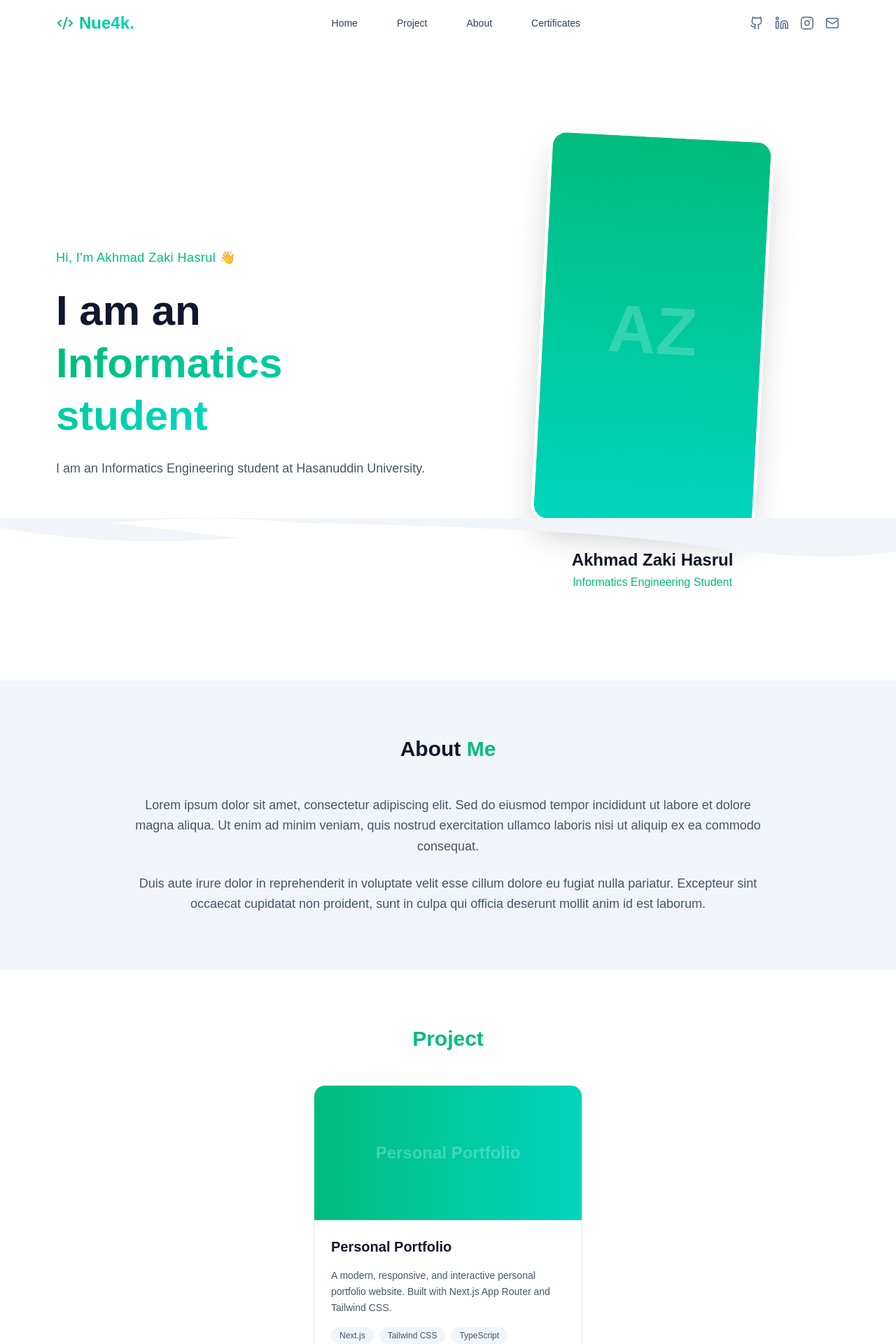
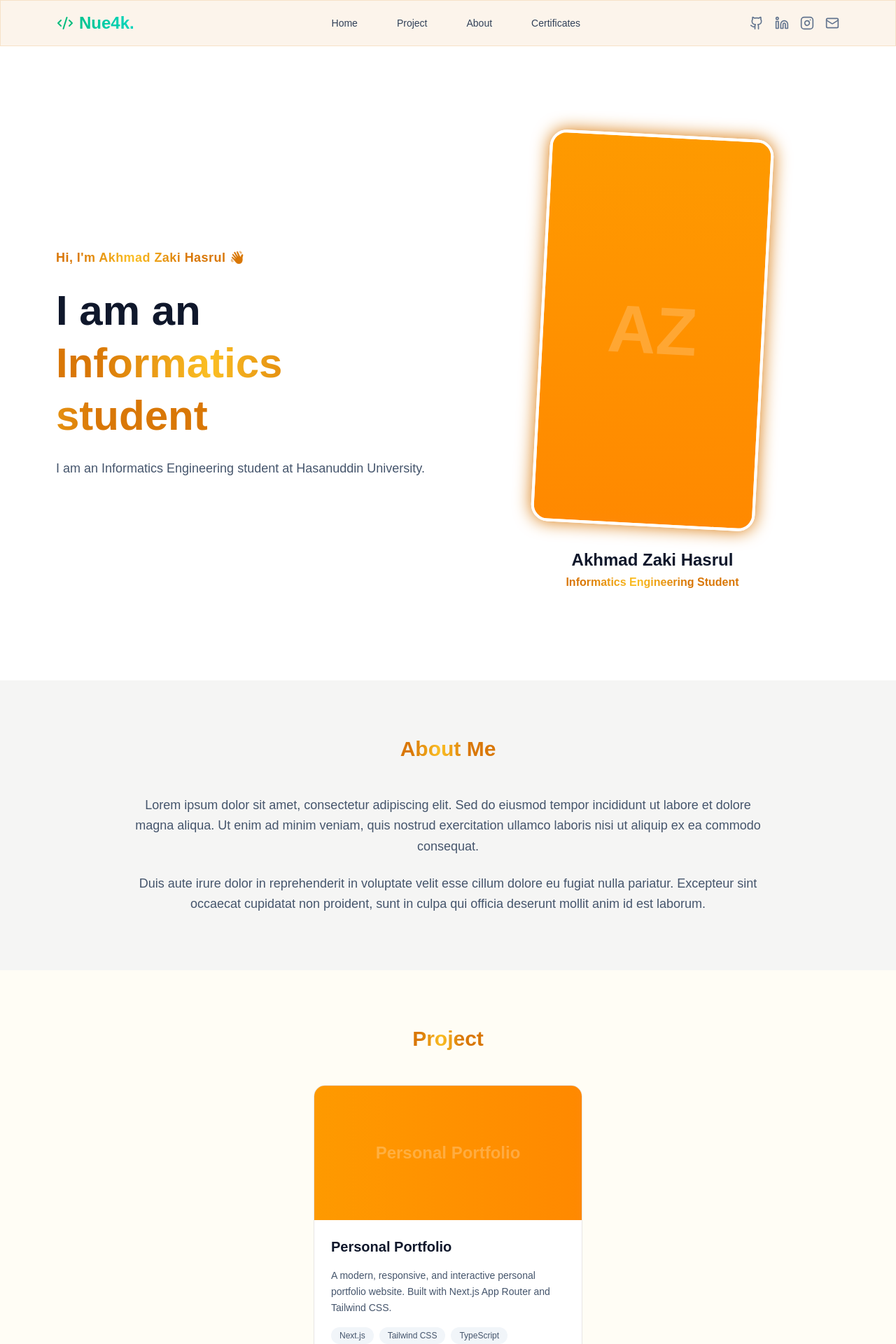
Before and after one commit to Nue4k/Portofolio-Nue, a Next.js app in the folder frontend/: page / in a window 1280 px wide. Shown: the top 1920 px of the page at 70% size. Built offline with nearby package versions, Linux system fonts and the light colour scheme.

Commit message:
-Change the Light theme tone & Still For Dark
- Add shine text animation effect (ShineText component)

- Add glow shadow effect on profile photo

```diff
--- a/frontend/app/globals.css
+++ b/frontend/app/globals.css
@@ -1,10 +1,11 @@
 @import "tailwindcss";
 
 :root {
-  --background: #ffffff;
-  --foreground: #171717;
-
-  --primary: #10b981;
+  /* Earth Theme - Light Mode (Warm Tan) */
+  --background: #e8ddd4;
+  --foreground: #2d2620;
+  --primary: #d97706;
+  --primary-light: #fbbf24;
 }
 
 @theme inline {
@@ -15,11 +16,13 @@
   --color-primary: var(--primary);
 }
 
-
 @media (prefers-color-scheme: dark) {
   :root {
+    /* Dark Mode - Blue/Emerald Theme (unchanged) */
     --background: #0a0a0a;
     --foreground: #ededed;
+    --primary: #10b981;
+    --primary-light: #5eead4;
   }
 }
 
@@ -29,8 +32,51 @@ body {
   font-family: Arial, Helvetica, sans-serif;
 }
 
+/* Glass Effect */
 .glass {
-  background: rgba(255, 255, 255, 0.1);
+  background: rgba(217, 119, 6, 0.08);
   backdrop-filter: blur(10px);
-  border: 1px solid rgba(255, 255, 255, 0.1);
+  border: 1px solid rgba(217, 119, 6, 0.15);
 }
+
+@media (prefers-color-scheme: dark) {
+  .glass {
+    background: rgba(255, 255, 255, 0.1);
+    border: 1px solid rgba(255, 255, 255, 0.1);
+  }
+}
+
+/* Shine Text Animation */
+.shine-text {
+  background: linear-gradient(to right, var(--primary) 0%, var(--primary-light) 15%, var(--primary) 30%);
+  background-size: 200% auto;
+  background-position: 0%;
+  -webkit-background-clip: text;
+  -webkit-text-fill-color: transparent;
+  background-clip: text;
+  animation: shine 3s infinite linear;
+}
+
+@keyframes shine {
+  0% {
+    background-position: 0%;
+  }
+
+  100% {
+    background-position: 200%;
+  }
+}
+
+/* Glow Shadow Effect */
+.glow-shadow {
+  transition: 0.5s;
+  transition-property: box-shadow;
+  box-shadow: 0 0 25px var(--primary);
+}
+
+.glow-shadow:hover {
+  box-shadow: 0 0 5px var(--primary),
+    0 0 25px var(--primary),
+    0 0 50px var(--primary),
+    0 0 100px var(--primary);
+}
--- a/frontend/app/layout.tsx
+++ b/frontend/app/layout.tsx
@@ -27,7 +27,7 @@ export default function RootLayout({
   return (
     <html lang="en">
       <body
-        className={`${geistSans.variable} ${geistMono.variable} antialiased`}
+        className={`${geistSans.variable} ${geistMono.variable} antialiased bg-stone-300 dark:bg-slate-950 text-stone-800 dark:text-slate-100`}
       >
 
         <Navbar />
--- a/frontend/src/components/About.tsx
+++ b/frontend/src/components/About.tsx
@@ -1,11 +1,13 @@
+import ShineText from './ShineText';
+
 export default function About() {
     return (
-        <section id="about" className="py-20 px-8 md:px-20 w-full bg-slate-100 dark:bg-slate-800">
+        <section id="about" className="py-20 px-8 md:px-20 w-full bg-stone-100 dark:bg-slate-800">
             <div className="max-w-6xl mx-auto">
 
                 {/* Judul Section */}
                 <h2 className="text-3xl font-bold text-center mb-12 text-slate-900 dark:text-white">
-                    About <span className="text-emerald-500">Me</span>
+                    <ShineText>About Me</ShineText>
                 </h2>
 
                 {/* Deskripsi Diri (Centered) */}
--- a/frontend/src/components/Hero.tsx
+++ b/frontend/src/components/Hero.tsx
@@ -1,19 +1,20 @@
 import Link from 'next/link';
+import ShineText from './ShineText';
 
 export default function Hero() {
     return (
-        <section id="home" className="pt-32 pb-16 px-8 md:px-20 md:pt-48 md:pb-32 w-full flex flex-col-reverse md:flex-row items-center gap-12 justify-center">
+        <section id="home" className="pt-32 pb-16 px-8 md:px-20 md:pt-48 md:pb-32 w-full flex flex-col-reverse md:flex-row items-center gap-12 justify-center relative">
 
             {/* Bagian Kiri: Teks & Intro */}
             <div className="flex-1 text-center md:text-left space-y-6">
-                <h2 className="text-emerald-500 font-medium tracking-wide text-lg">
-                    Hi, I'm Akhmad Zaki Hasrul 👋
+                <h2 className="font-medium tracking-wide text-lg">
+                    <ShineText>Hi, I'm Akhmad Zaki Hasrul 👋</ShineText>
                 </h2>
                 <h1 className="text-4xl md:text-6xl font-bold text-slate-900 dark:text-white leading-tight">
                     I am an <br />
-                    <span className="bg-clip-text text-transparent bg-linear-to-r from-emerald-500 to-teal-400">
+                    <ShineText className="text-4xl md:text-6xl">
                         Informatics student
-                    </span>
+                    </ShineText>
                 </h1>
                 <p className="text-slate-600 dark:text-slate-400 text-lg max-w-2xl mx-auto md:mx-0">
                     I am an Informatics Engineering student at Hasanuddin University.
@@ -27,7 +28,7 @@ export default function Hero() {
             <div className="flex-1 relative flex flex-col items-center">
 
                 {/* Kotak Foto (Rasio 9:16) */}
-                <div className="relative w-64 h-112 md:w-80 md:h-140 mx-auto bg-linear-to-b from-emerald-500 to-teal-400 rounded-3xl overflow-hidden border-4 border-white dark:border-slate-800 shadow-2xl rotate-3 hover:rotate-0 transition-all duration-500">
+                <div className="glow-shadow relative w-64 h-112 md:w-80 md:h-140 mx-auto bg-linear-to-b from-amber-500 to-orange-400 dark:from-emerald-500 dark:to-teal-400 rounded-3xl overflow-hidden border-4 border-white dark:border-slate-800 shadow-2xl rotate-3 hover:rotate-0 transition-all duration-500">
                     {/* Placeholder Initial */}
                     <div className="w-full h-full flex items-center justify-center text-white text-8xl font-bold opacity-20 select-none">
                         AZ
@@ -39,20 +40,12 @@ export default function Hero() {
                     <h3 className="text-2xl font-bold text-slate-900 dark:text-white">
                         Akhmad Zaki Hasrul
                     </h3>
-                    <p className="text-emerald-500 font-medium mt-1">
-                        Informatics Engineering Student
+                    <p className="font-medium mt-1">
+                        <ShineText>Informatics Engineering Student</ShineText>
                     </p>
                 </div>
 
             </div>
-
-
-            {/* Wave Separator */}
-            <div className="absolute bottom-0 left-0 w-full overflow-hidden leading-0">
-                <svg data-name="Layer 1" xmlns="http://www.w3.org/2000/svg" viewBox="0 0 1200 120" preserveAspectRatio="none" className="relative block w-[calc(100%+1.3px)] h-[60px]">
-                    <path d="M321.39,56.44c-58-10.79-114.16-30.13-172-41.86,82.39-16.72,168.19-17.73,250.45-.39C823.78,31,906.67,72,985.66,92.83c70.05,18.48,146.53,26.09,214.34,3V0H0V27.35A600.21,600.21,0,0,0,321.39,56.44Z" className="fill-slate-100 dark:fill-slate-800"></path>
-                </svg>
-            </div>
         </section>
     );
 }
--- a/frontend/src/components/Portfolio.tsx
+++ b/frontend/src/components/Portfolio.tsx
@@ -1,5 +1,6 @@
 import { ExternalLink, Github, ArrowRight } from 'lucide-react';
 import Link from 'next/link';
+import ShineText from './ShineText';
 
 export default function Portfolio() {
     const projects = [
@@ -7,17 +8,17 @@ export default function Portfolio() {
             title: "Personal Portfolio",
             desc: "A modern, responsive, and interactive personal portfolio website. Built with Next.js App Router and Tailwind CSS.",
             tech: ["Next.js", "Tailwind CSS", "TypeScript"],
-            color: "from-emerald-500 to-teal-400"
+            color: "from-amber-500 to-orange-400 dark:from-emerald-500 dark:to-teal-400"
         },
     ];
 
     return (
-        <section id="portfolio" className="py-20 px-8 md:px-20 w-full bg-white dark:bg-slate-900">
+        <section id="portfolio" className="py-20 px-8 md:px-20 w-full bg-amber-50/50 dark:bg-slate-900">
             <div className="max-w-6xl mx-auto">
 
                 {/* Judul Section */}
                 <h2 className="text-3xl font-bold text-center mb-12 text-slate-900 dark:text-white">
-                    <span className="text-emerald-500">Project</span>
+                    <ShineText>Project</ShineText>
                 </h2>
 
                 {/* Grid Projects */}
@@ -25,7 +26,7 @@ export default function Portfolio() {
                     {projects.map((project, index) => (
                         <div
                             key={index}
-                            className="group w-full max-w-sm bg-white dark:bg-slate-800 rounded-2xl overflow-hidden border border-slate-200 dark:border-slate-700 hover:border-emerald-500 dark:hover:border-emerald-500 transition-all duration-300 hover:shadow-xl hover:-translate-y-2"
+                            className="group w-full max-w-sm bg-white dark:bg-slate-800 rounded-2xl overflow-hidden border border-stone-200 dark:border-slate-700 hover:border-amber-500 dark:hover:border-emerald-500 transition-all duration-300 hover:shadow-xl hover:-translate-y-2"
                         >
                             {/* Gambar/Thumbnail Dummy */}
                             <div className={`h-48 w-full bg-linear-to-r ${project.color} flex items-center justify-center`}>
@@ -34,7 +35,7 @@ export default function Portfolio() {
 
                             {/* Content */}
                             <div className="p-6 space-y-4">
-                                <h3 className="text-xl font-bold text-slate-900 dark:text-white group-hover:text-emerald-500 transition-colors">
+                                <h3 className="text-xl font-bold text-slate-900 dark:text-white group-hover:text-amber-600 dark:group-hover:text-emerald-500 transition-colors">
                                     {project.title}
                                 </h3>
                                 <p className="text-slate-600 dark:text-slate-400 text-sm leading-relaxed">
@@ -52,10 +53,10 @@ export default function Portfolio() {
 
                                 {/* Link Buttons */}
                                 <div className="pt-4 flex items-center gap-4">
-                                    <Link href="#" className="flex items-center gap-2 text-sm font-medium text-slate-700 dark:text-slate-300 bg-slate-100 dark:bg-slate-700/50 px-4 py-2 rounded-lg shadow-sm hover:shadow-md hover:bg-emerald-50 dark:hover:bg-emerald-900/20 hover:text-emerald-500 active:shadow-none active:translate-y-0.5 transition-all">
+                                    <Link href="#" className="flex items-center gap-2 text-sm font-medium text-slate-700 dark:text-slate-300 bg-stone-100 dark:bg-slate-700/50 px-4 py-2 rounded-lg shadow-sm hover:shadow-md hover:bg-amber-50 dark:hover:bg-emerald-900/20 hover:text-amber-600 dark:hover:text-emerald-500 active:shadow-none active:translate-y-0.5 transition-all">
                                         <ExternalLink size={16} /> Demo
                                     </Link>
-                                    <Link href="#" className="flex items-center gap-2 text-sm font-medium text-slate-700 dark:text-slate-300 bg-slate-100 dark:bg-slate-700/50 px-4 py-2 rounded-lg shadow-sm hover:shadow-md hover:bg-emerald-50 dark:hover:bg-emerald-900/20 hover:text-emerald-500 active:shadow-none active:translate-y-0.5 transition-all">
+                                    <Link href="#" className="flex items-center gap-2 text-sm font-medium text-slate-700 dark:text-slate-300 bg-stone-100 dark:bg-slate-700/50 px-4 py-2 rounded-lg shadow-sm hover:shadow-md hover:bg-amber-50 dark:hover:bg-emerald-900/20 hover:text-amber-600 dark:hover:text-emerald-500 active:shadow-none active:translate-y-0.5 transition-all">
                                         <Github size={16} /> Code
                                     </Link>
                                 </div>
@@ -66,7 +67,7 @@ export default function Portfolio() {
 
                 {/* Tombol Lihat Selengkapnya (Opsional) */}
                 <div className="mt-16 text-center">
-                    <Link href="#" className="inline-flex items-center gap-2 text-emerald-500 font-medium hover:underline hover:underline-offset-4">
+                    <Link href="#" className="inline-flex items-center gap-2 text-amber-600 dark:text-emerald-500 font-medium hover:underline hover:underline-offset-4">
                         View GitHub Repository <ArrowRight size={16} />
                     </Link>
                 </div>
--- /dev/null
+++ b/frontend/src/components/ShineText.tsx
@@ -0,0 +1,14 @@
+import { ReactNode } from 'react';
+
+interface ShineTextProps {
+    children: ReactNode;
+    className?: string;
+}
+
+export default function ShineText({ children, className = '' }: ShineTextProps) {
+    return (
+        <span className={`shine-text font-semibold ${className}`}>
+            {children}
+        </span>
+    );
+}
```
